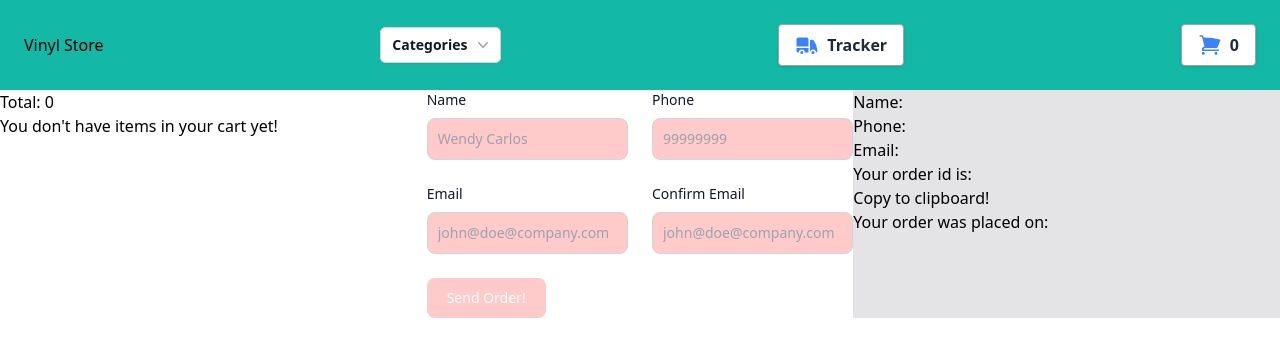
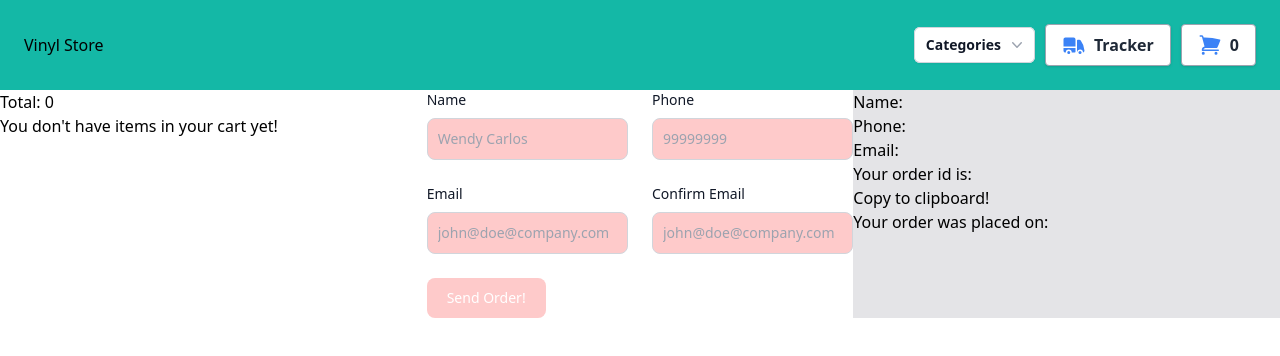
Before and after one commit to RodrigoGamboa/coderhouse-react-app, a React (Create React App) app: page /cart in a window 1280 px wide. Shown: the top 356 px of the page. Built offline with nearby package versions, Linux system fonts and the light colour scheme.

Commit message:
fix: grouped navbar elements to right

```diff
--- a/src/components/NavBar.jsx
+++ b/src/components/NavBar.jsx
@@ -11,6 +11,7 @@ const NavBar = () => {
   return (
     <nav className="flex items-center justify-between flex-wrap bg-teal-500 p-6">
       <Link to="/">Vinyl Store</Link>
+      <div className="flex items-center gap-2.5">
         <Dropdown />
         <Link to="/tracker">
           <button className='flex bg-white hover:bg-gray-100 text-gray-800 font-semibold py-2 px-4 border border-gray-400 rounded shadow'>
@@ -21,6 +22,7 @@ const NavBar = () => {
         <Link to="/cart">
           <CartWidget itemQ={cart} />
         </Link>
+      </div>
     </nav>
   );
 };
```
Lines whose indentation alone changed are shown as unchanged.
